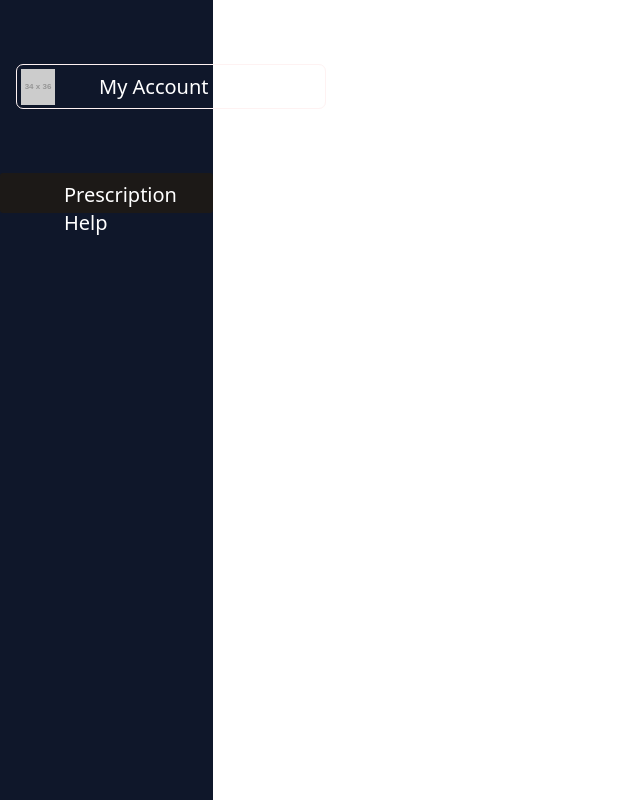
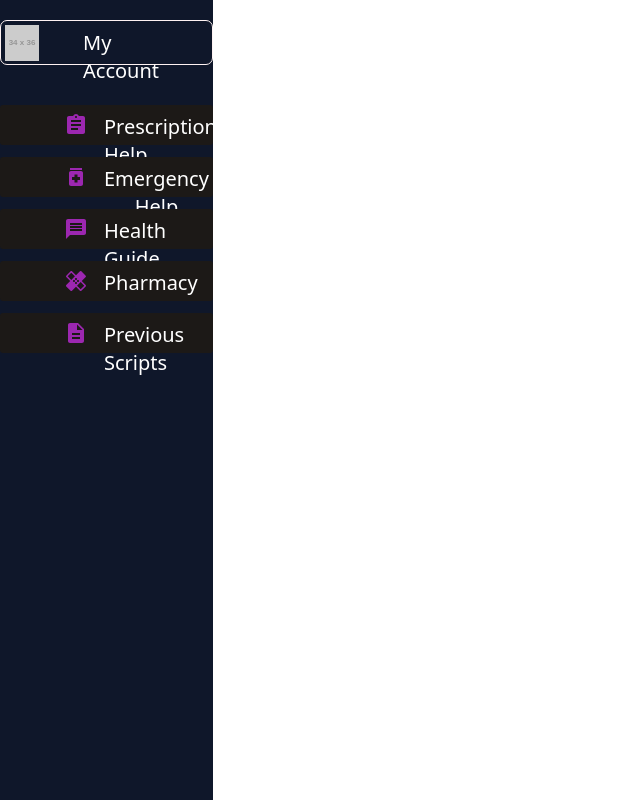
Before and after one commit to nafi-ullah/Meena-frontend, a React (Create React App) app: page / in a window 1280 px wide. Shown: the whole page, without its empty margins (0-640 px from the left). Built offline with nearby package versions, Linux system fonts and the light colour scheme.

Commit message:
button update

```diff
--- a/package.json
+++ b/package.json
@@ -3,6 +3,11 @@
   "version": "0.1.0",
   "private": true,
   "dependencies": {
+    "@emotion/react": "^11.11.3",
+    "@emotion/styled": "^11.11.0",
+    "@material-ui/icons": "^4.11.3",
+    "@mui/icons-material": "^5.15.7",
+    "@mui/material": "^5.15.7",
     "@testing-library/jest-dom": "^5.17.0",
     "@testing-library/react": "^13.4.0",
     "@testing-library/user-event": "^13.5.0",
--- a/src/components/SideBar.js
+++ b/src/components/SideBar.js
@@ -1,20 +1,52 @@
-import React from 'react'
+import AssignmentIcon from '@mui/icons-material/Assignment';
+import MedicationIcon from '@mui/icons-material/Medication';
+import MessageIcon from '@mui/icons-material/Message';
+import HealingIcon from '@mui/icons-material/Healing';
+import DescriptionIcon from '@mui/icons-material/Description';
 
 const SideBar = () => {
   return (
     <div className="w-1/6 h-screen  bg-slate-900 flex flex-col" >
 
 
-    <div className="w-[310px] h-[45px] my-16 mx-4 flex rounded-[7px] border border-red-50">
-      <img className="w-[34px] h-9 m-1" src="https://via.placeholder.com/34x36" />
+    <div className="w-full h-[45px] my-5 mb-10  flex rounded-[7px] border border-red-50">
+      <img className="w-[34px] h-9 m-1" src="https://via.placeholder.com/34x36" alt="logo" />
       <div className=" text-white text-xl px-10 p-2 ">My Account</div>
     </div>
 
-    <div className="w-full h-10 bg-stone-900 rounded-[3px] flexm py-2 px-16" >
+    <div className="w-full h-10 mb-3  bg-stone-900 rounded-[3px] flex py-2 px-16" >
+    <AssignmentIcon color="secondary" fontSize = "medium"/>
 
-    <div className=" text-white text-xl  ">Prescription Help</div>
+    <div className=" text-white text-xl mx-4 ">Prescription Help</div>
 
    </div>
+   <button className="w-full h-10 mb-3 bg-stone-900 rounded-[3px] flex py-2 px-16 hover:bg-white hover:text-black text-white ">
+  <MedicationIcon color="secondary" fontSize="medium" />
+
+  <div className=" text-xl mx-4">Emergency Help</div>
+</button>
+   <div className="w-full h-10 mb-3 bg-stone-900 rounded-[3px] flex py-2 px-16" >
+    <MessageIcon color="secondary" fontSize = "medium"/>
+
+    <div className=" text-white text-xl mx-4 ">Health Guide</div>
+
+   </div>
+   <div className="w-full h-10 mb-3 bg-stone-900 rounded-[3px] flex py-2 px-16" >
+    <HealingIcon color="secondary" fontSize = "medium"/>
+
+    <div className=" text-white text-xl mx-4 ">Pharmacy</div>
+
+   </div>
+   <div className="w-full h-10 mb-3 bg-stone-900 rounded-[3px] flex py-2 px-16" >
+    <DescriptionIcon color="secondary" fontSize = "medium"/>
+
+    <div className=" text-white text-xl mx-4 ">Previous Scripts</div>
+
+   </div>
+
+
+
+
 
 
 
```
Also changed, not shown: 1 other file (tests, documents, lock files or other folders).
